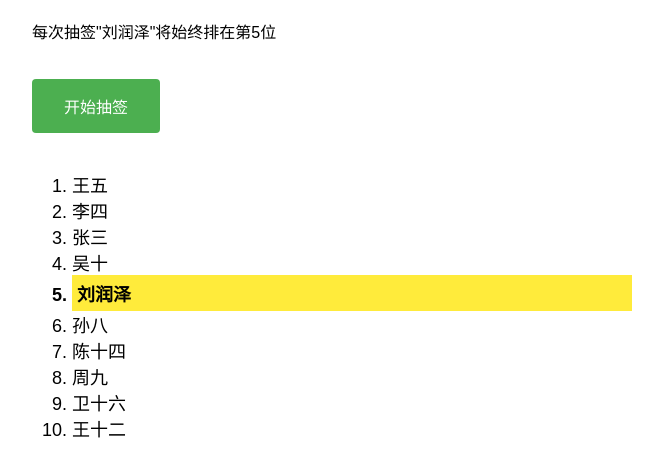
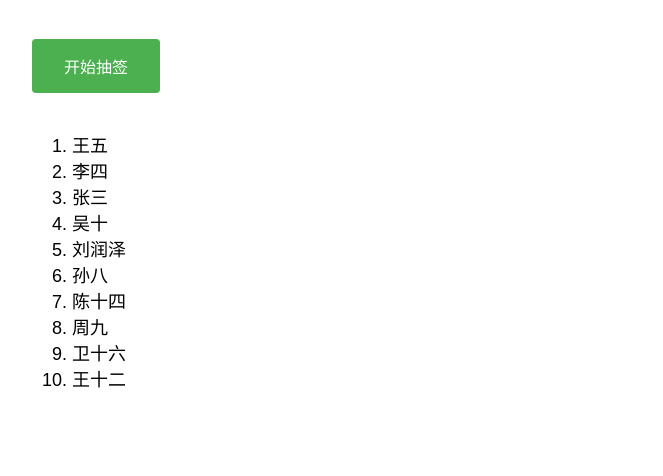
Before and after one commit to linjinxuan-lucky/lilian, a plain HTML site: page index.html in a window 1280 px wide. Both pictures are taken after a click on the button "开始抽签". Shown: the part 90-566 px from the top of the page, without its empty margins (308-971 px from the left). Drawn offline with Linux system fonts and the light colour scheme.

Commit message:
Add files via upload

```diff
--- a/index.html
+++ b/index.html
@@ -34,16 +34,11 @@
             font-size: 18px;
         }
 
-        .fixed-position {
-            background-color: #ffeb3b;
-            font-weight: bold;
-            padding: 5px;
-        }
+        /* 移除了 .fixed-position 样式，因为我们不再高亮显示刘润泽 */
     </style>
 </head>
 <body>
     <h1>抽签系统</h1>
-    <p>每次抽签"刘润泽"将始终排在第5位</p>
 
     <button id="drawButton">开始抽签</button>
 
@@ -218,11 +213,10 @@
                     // 执行抽签
                     const results = lottery.draw();
 
-                    // 显示结果
+                    // 显示结果（不再添加高亮类）
                     let resultHTML = '<ol>';
                     results.forEach((person, index) => {
-                        const positionClass = index === 4 ? 'fixed-position' : '';
-                        resultHTML += `<li class="${positionClass}">${person}</li>`;
+                        resultHTML += `<li>${person}</li>`;
                     });
                     resultHTML += '</ol>';
 
```
